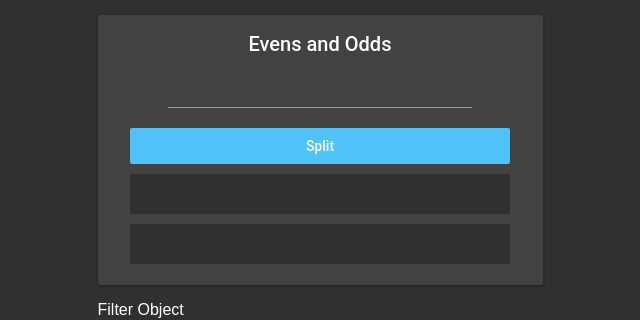
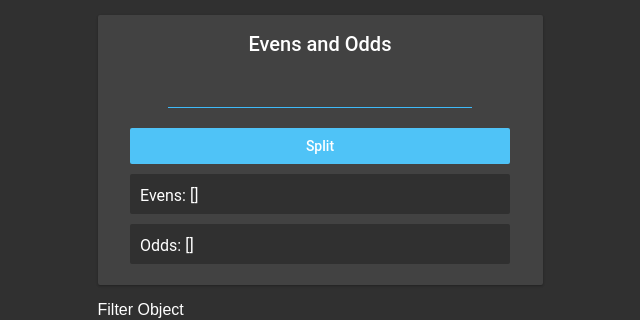
Before and after one commit to TenLongFingers/React-Toy-Problems, a React (Create React App) app: page / in a window 1280 px wide. Shown: the top 320 px of the page, without its empty margins (320-960 px from the left). Built offline with nearby package versions, Linux system fonts and the light colour scheme.

Commit message:
commas exist, but now there are quotes

```diff
--- a/src/components/Topics/EvenAndOdd.js
+++ b/src/components/Topics/EvenAndOdd.js
@@ -45,8 +45,12 @@ class EvenAndOdd extends Component {
         >
           Split
         </button>
-        <span className="resultsBox">{this.state.evenArray}</span>
-        <span className="resultsBox">{this.state.oddArray}</span>
+        <span className="resultsBox">
+          Evens: {JSON.stringify(this.state.evenArray)}
+        </span>
+        <span className="resultsBox">
+          Odds: {JSON.stringify(this.state.oddArray)}
+        </span>
       </div>
     );
   }
```
